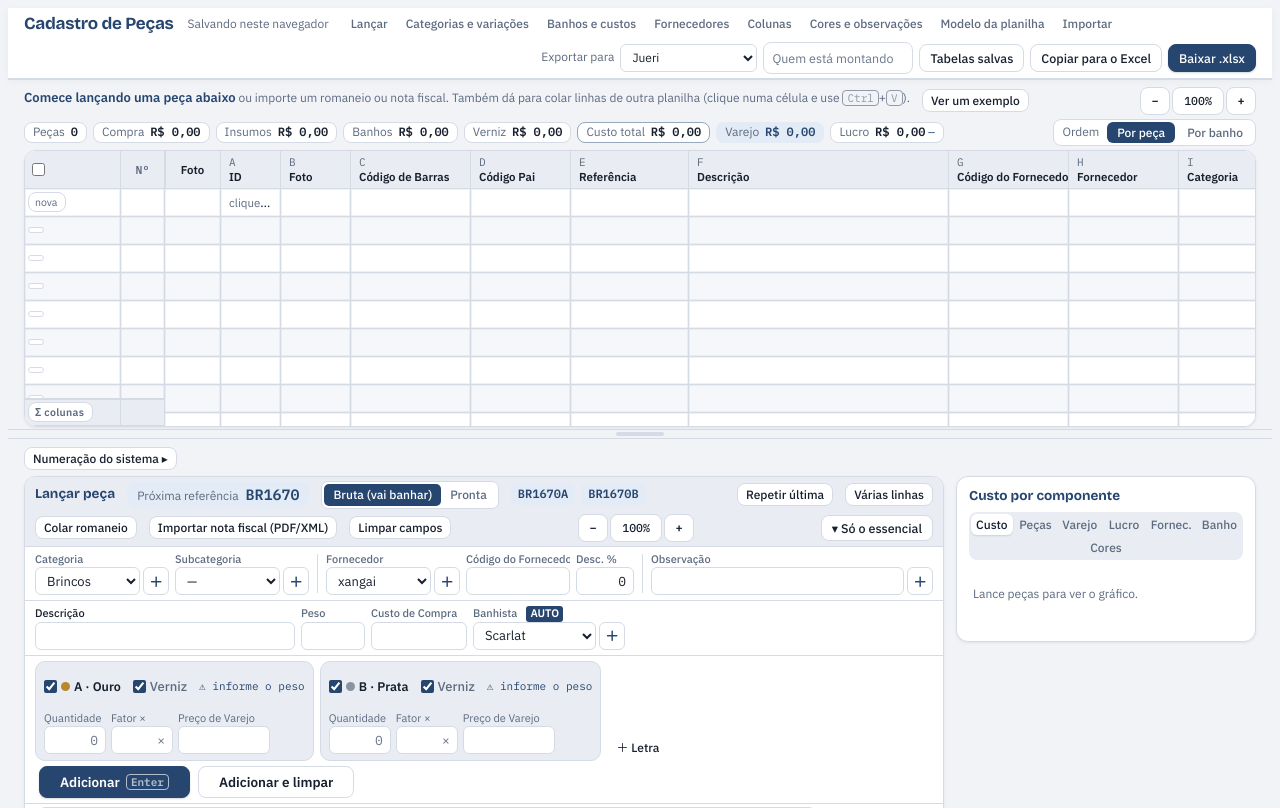
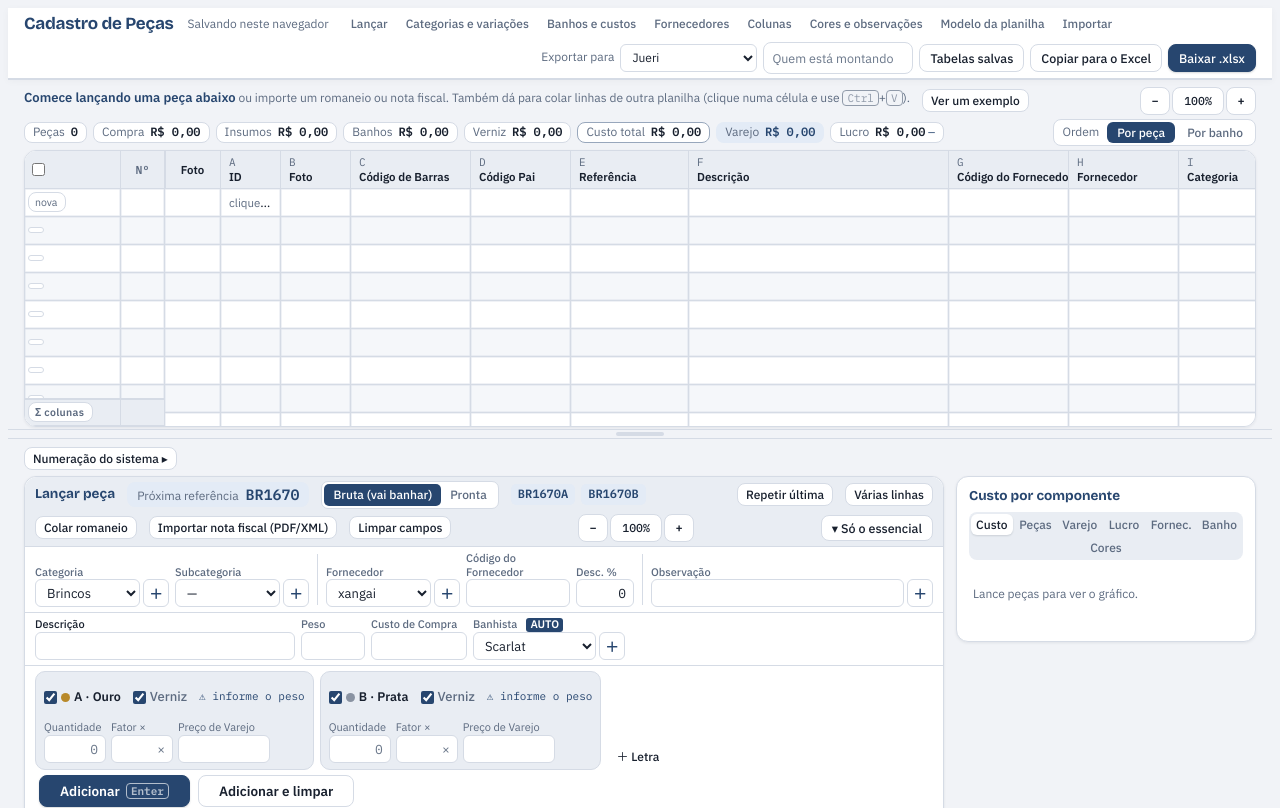
Before and after one commit to gelofalso-sys/cadastro-pecas, a plain HTML site: page cadastro-pecas.html in a window 1280 px wide. Drawn offline with nearby package versions, Linux system fonts and the light colour scheme.

Commit message:
Zoom do formulario: nomes dos campos quebram linha e listas crescem para caber o texto
Co-Authored-By: Claude Sonnet 5.5 <noreply@anthropic.com>

```diff
--- a/cadastro-pecas.html
+++ b/cadastro-pecas.html
@@ -620,6 +620,11 @@ tr.nv-nao td{color:var(--muted)}
 .zm .zv{min-width:52px;font-weight:500;font-size:11.5px;font-family:var(--mono)}
 #sheet{zoom:var(--zt,1)}
 #form{zoom:var(--zf,1)}
+/* com zoom no formulário: nomes dos campos quebram em duas linhas (nada de reticências) e as listas crescem até caber o texto */
+#form .fq>span,#form .fr>span,#form .fl>span,#form .fc>span{white-space:normal;overflow:visible;text-overflow:clip;line-height:1.25;overflow-wrap:anywhere}
+#form .fq{min-width:min-content}
+#form select{field-sizing:content;min-width:96px;max-width:100%;text-overflow:clip}
+#form .btn,#form .gi{overflow:visible}
 @media (max-width:900px){.zm .btn{min-width:40px;height:40px}}
 table.t th.nm,table.t td.nm{left:96px;width:44px;text-align:center;font-family:var(--mono);font-size:11.5px;font-weight:600;color:var(--muted);padding:0 2px;cursor:e-resize}
 table.t th.nm{cursor:default}
```
